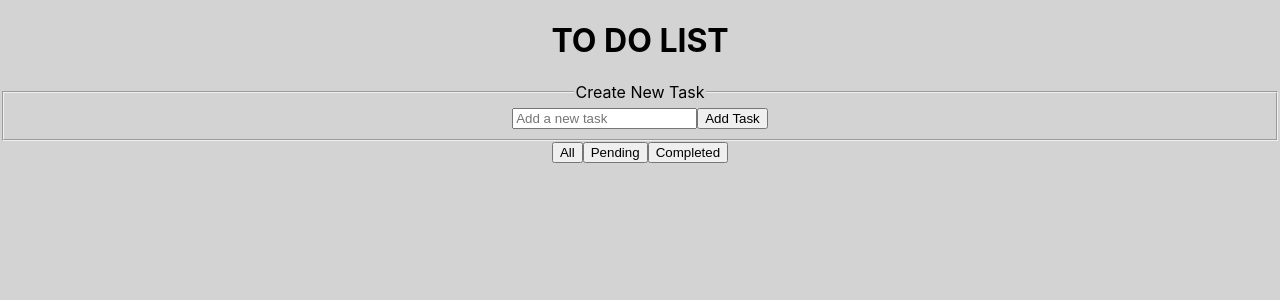
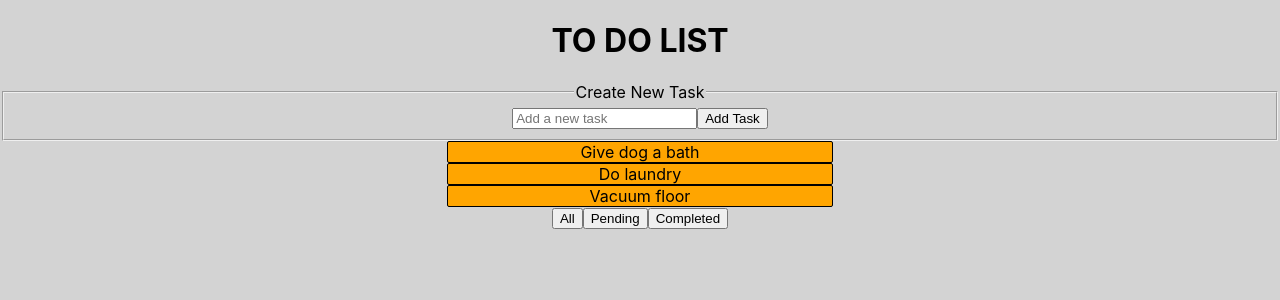
Before and after one commit to nmcmillen/to-do-list, a React (Create React App) app: page / in a window 1280 px wide. Shown: the top 300 px of the page. Built offline with nearby package versions, Linux system fonts and the light colour scheme.

Commit message:
populating new tasks with id, note, and complete status

```diff
--- a/src/App.css
+++ b/src/App.css
@@ -9,7 +9,7 @@ body {
 #created-task {
   margin: auto;
   background-color: orange;
-  width: 10%;
+  width: 30%;
   border-style: solid;
   border-width: 1px;
   border-radius: 2px;
--- a/src/App.js
+++ b/src/App.js
@@ -3,25 +3,42 @@ import ReactDOM from "react-dom";
 import { useState, useEffect } from "react";
 
 function App() {
-  const [task, setTask] = useState([
+  const [tasks, setTasks] = useState([
+    {
+      id: 1,
+      note: "Give dog a bath",
+      complete: true
+    }, {
+      id: 2,
+      note: "Do laundry",
+      complete: true
+    }, {
+      id: 3,
+      note: "Vacuum floor",
+      complete: false
+    }
   ]);
+
+  console.log(tasks)
 
   useEffect(() => {
     console.log("setting state test");
   }, []);
 
   function CreateTask(props) {
+    const [note, setNote] = useState()
+
     function handleSubmit(e) {
       e.preventDefault();
       // alert("form submitted");
-      props.setTask(newtask => newtask.concat(<div id="created-task">Test Task</div>))
+      props.setTasks(newtask => newtask.concat({id: Date.now(), note, complete: false}))
     }
 
     return (
       <form onSubmit={handleSubmit}>
         <fieldset>
           <legend>Create New Task</legend>
-          <input onChange={e => setTask(e.target.value)}placeholder="Add a new task" />
+          <input value={tasks.note} onChange={e => setNote(e.target.value)} placeholder="Add a new task" />
           <button>Add Task</button>
         </fieldset>
       </form>
@@ -31,12 +48,11 @@ function App() {
   return (
     <div className="App">
       <h1>TO DO LIST</h1>
-      <CreateTask setTask={setTask}/>
-      {/* <div id="input-create">
-        <input type="text" />
-        <button>Create To-Do</button>
-      </div> */}
-      <div id="">{task}</div>
+      <CreateTask setTasks={setTasks}/>
+      <div>
+        {tasks.map(task => <Task key={task.id} note={task.note} complete={task.complete} />)}
+      </div>
+      {/* <div id="">{task}</div> */}
       <div id="status-buttons">
         <button>All</button>
         <button>Pending</button>
@@ -46,4 +62,8 @@ function App() {
   );
 }
 
+function Task(props) {
+  return <div id="created-task">{props.note}</div>
+}
+
 export default App;
```
